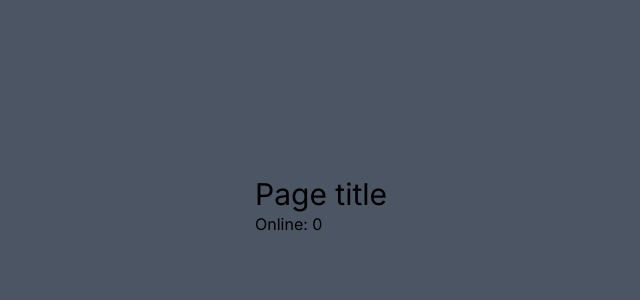
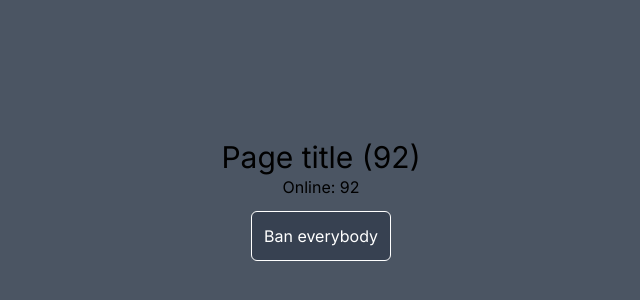
Before and after one commit to mspdl/reactjs-first_project, a Next.js app: page / in a window 1280 px wide. Shown: the part 194-494 px from the top of the page, without its empty margins (319-959 px from the left). Built offline with nearby package versions, Linux system fonts and the light colour scheme.

Commit message:
Changing a context

```diff
--- a/src/components/ContextExample.tsx
+++ b/src/components/ContextExample.tsx
@@ -1,9 +1,12 @@
-import { CountContext, CountInitialDate } from "@/contexts/CountContext";
+import { CountContext } from "@/contexts/CountContext";
+import { useState } from "react";
 import { Header } from "./Header";
 
 export const ContextExample = () => {
+  const [onlineCount, setOnlineCount] = useState(92);
+
   return (
-    <CountContext.Provider value={CountInitialDate}>
+    <CountContext.Provider value={{ onlineCount, setOnlineCount }}>
       <Header />
     </CountContext.Provider>
   );
--- a/src/components/Header.tsx
+++ b/src/components/Header.tsx
@@ -1,9 +1,14 @@
+import { useContext } from "react";
 import { OnlineUsers } from "./OnlineUsers";
+import { CountContext } from "@/contexts/CountContext";
 
 export const Header = () => {
+
+  const countCtx = useContext(CountContext);
+
   return (
-    <div className="">
-      <h1 className="text-3xl">Page title</h1>
+    <div className="flex flex-col items-center">
+      <h1 className="text-3xl">Page title ({countCtx?.onlineCount})</h1>
       <OnlineUsers />
     </div>
   );
--- a/src/components/OnlineUsers.tsx
+++ b/src/components/OnlineUsers.tsx
@@ -2,7 +2,16 @@ import { CountContext } from "@/contexts/CountContext";
 import { useContext } from "react";
 
 export const OnlineUsers = () => {
-  const count = useContext(CountContext);
+  const countCtx = useContext(CountContext);
 
-  return <p className="">Online: {count}</p>;
+  const handleBanEverybody = () => {
+    countCtx?.setOnlineCount(0);
+  };
+
+  return (
+    <>
+      <p className="">Online: {countCtx?.onlineCount}</p>
+      <button className="border border-white p-3 rounded-md m-3 bg-gray-700 text-white" onClick={handleBanEverybody}>Ban everybody</button>
+    </>
+  );
 };
--- a/src/contexts/CountContext.ts
+++ b/src/contexts/CountContext.ts
@@ -1,4 +1,8 @@
 import { createContext } from "react";
 
-export const CountInitialDate = 0;
-export const CountContext = createContext(CountInitialDate);
+type CountContext = {
+  onlineCount: number;
+  setOnlineCount: (number: number) => void;
+};
+
+export const CountContext = createContext<CountContext | null>(null);
```
